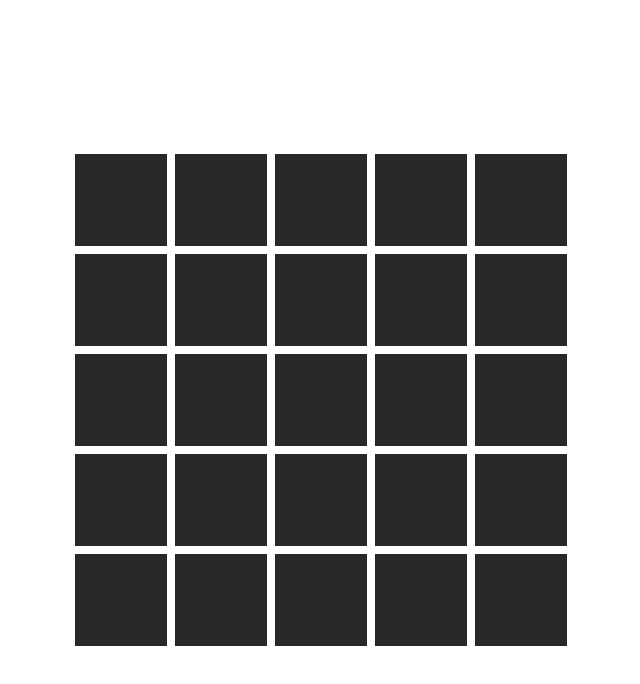
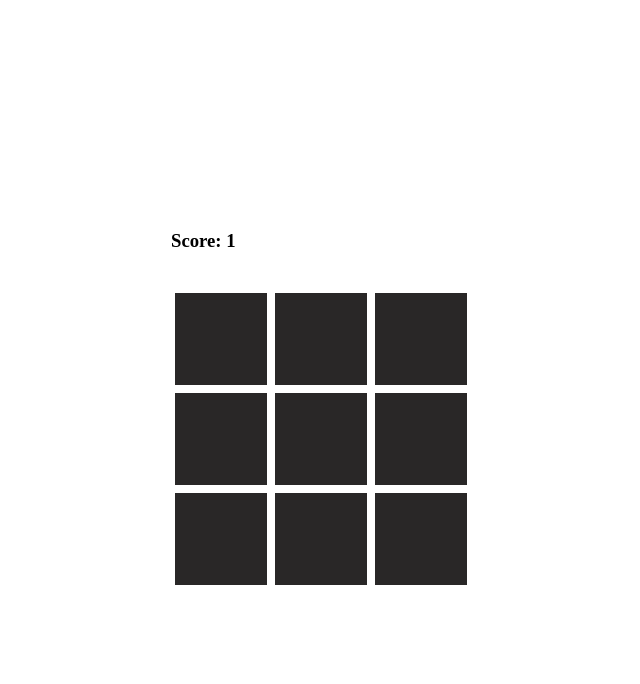
Before and after one commit to christruong90/comp4711lab1, a plain HTML site: page assignments/assign1/index.html in a window 1280 px wide. Shown: the whole page, without its empty margins (319-959 px from the left). Drawn offline with nearby package versions, Linux system fonts and the light colour scheme.

Commit message:
updated memory game

```diff
--- a/assignments/assign1/index.html
+++ b/assignments/assign1/index.html
@@ -8,6 +8,8 @@
 
 </head>
 <body>
+	<h3 id="score">Score: 1</h3>
+	<br>
 
 	<div id="board" class="memory-game">
 
--- a/assignments/assign1/js/game.js
+++ b/assignments/assign1/js/game.js
@@ -1,31 +1,27 @@
+let trueTiles = [];
+let beginX = 3;
+let totalSum = 3;
+let perfectScore = true;
+let beginY = 2;
+let sizeLimit = 7;
+let score = 1;
+let amountOfTiles = beginY + 2;
+let right;
+let wrong  = 0;
+
+
+
 window.addEventListener('load', function() {
-    createMemoryBoard(5, 4);
+    createMemoryBoard(beginX, beginY);
+    setTimeout(function() {
+        spin();
+    }, 3000);
 });
 
-// create matrix
-function createMemoryBoard(width, height) {
-	let container = document.getElementById('board');
-    container.innerHTML = '';
 
-    for (let i = 0; i < width; i++) {
-        let br = document.createElement('br');
-        container.appendChild(br);
-
-        let x = document.createElement('div');
-        x.className = 'box';
-        container.appendChild(x);
-
-        for (let j = 0; j < height; j++) {
-            let y = document.createElement('div');
-            y.className = 'box';
-            container.appendChild(y);
-        }
-    }
-    const boxes = document.querySelectorAll('.box');
-    boxes.forEach(card => card.addEventListener('click', selectedCard));
-}
 
 function spin() {
+    document.getElementById("board").classList.remove('containerrotate');
     document.getElementById("board").classList.add("spinBoard")
 }
 
@@ -42,6 +38,11 @@ function erase(){
        item.classList.remove('turn');
        //item.querySelector('.box').removeAttribute('style');
    });
+}
+
+// generate a random number
+function randoTiles(sizeLimit) {
+    return Math.floor(Math.random() * sizeLimit);
 }
 
 $(document).ready(function () {
@@ -62,3 +63,103 @@ $(document).ready(function () {
        spin();
    }, 1500);
 });
+
+function correctTiles(xSquare, ySquare) {
+    for(let i = 0; i < xSquare; i++) {
+        trueTiles[i] = [];
+        for(let j = 0; j < ySquare; j++) {
+            trueTiles[i][j] = 0;
+        }
+    }
+
+    for(let i = 0; i < amountOfTiles; i++) {
+        let x = randoTiles(xSquare);
+        let y = randoTiles(ySquare);
+        if (trueTiles[x][y] == 0) {
+            trueTiles[x][y] = 1;
+        } else {
+            i--;
+        }
+        correct = amountOfTiles;
+        console.log(correct);
+    }
+}
+
+function singleScore() {
+    if (this.classList.contains('correct')) {
+        this.classList.remove('back');
+        this.classList.add('flipCorrect');
+        score++;
+        right--;
+        if (wrong === 0) {
+            perfectScore = true;
+        }
+        console.log(right);
+    } else if (this.classList.contains('incorrect')) {
+        this.classList.add('flipIncorrect');
+        score--;
+        perfectScore = false;
+        wrong++;
+        if (wrong !== 0) {
+            perfectScore = false;
+        }
+        if(score == 0) {
+            alert('You lose');
+        }
+    }
+
+    if (right == 0) {
+        setTimeout(function () {
+            clearBoard();
+
+        }, 2000);
+       playSound();
+       setTimeout(function() {
+            nextStage();
+            let rotate = document.getElementById('container');
+            rotate.classList.remove('containerrotate');
+        }, 5000);
+    }
+    document.getElementById('score').innerHTML = 'Score: ' + score;
+}
+
+// create memoryBoard
+function createMemoryBoard(width, height) {
+    correctTiles(beginX, beginY);
+    let board = document.getElementById('board');
+    board.innerHTML = '';
+
+    for (let i = 0; i < width; i++) {
+        let br = document.createElement('br');
+        board.appendChild(br);
+        let x = document.createElement('div');
+        x.className = 'box';
+        for (let j = 0; j < height; j++) {
+
+            let y = document.createElement('div');
+            y.className = 'box';
+
+            x.onclick = singleScore;
+            y.onclick = singleScore;
+
+            if (trueTiles[i][j] == 1) {
+                y.classList.add('correct');
+                x.classList.add('incorrect');
+            } else {
+                y.classList.add('incorrect');
+                x.classList.add('incorrect');
+            }
+
+            if(y.classList.contains('correct')) {
+                y.classList.add('flipCorrect');
+                setTimeout(function() {
+                    y.classList.remove('flipCorrect');
+                    y.classList.add('back');
+                }, 2000);
+            }
+            board.appendChild(x);
+            board.appendChild(y);
+           // console.log(container);
+        }
+    }
+}
```
